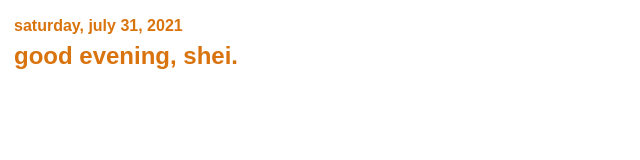
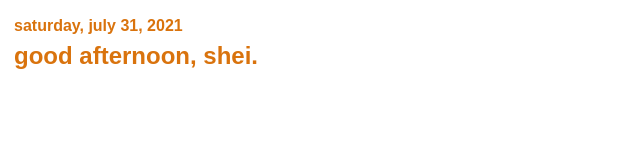
Before and after one commit to SoULDEV/notion, a plain HTML site: page index.html in a window 1280 px wide. Shown: the whole page, without its empty margins (0-640 px from the left). Drawn offline with Linux system fonts and the light colour scheme.

Commit message:
Update index.html

```diff
--- a/index.html
+++ b/index.html
@@ -59,9 +59,9 @@
 
     if (hrs < 12)
         greet = 'good morning, shei.  ';
-    else if (hrs >= 12 && hrs <= 17)
+    else if (hrs >= 12 && hrs <= 18)
         greet = 'good afternoon, shei. ';
-    else if (hrs >= 17 && hrs <= 24)
+    else if (hrs >= 18 && hrs <= 24)
         greet = 'good evening, shei.  ';
 
     document.getElementById('lbl').innerHTML = `
```
